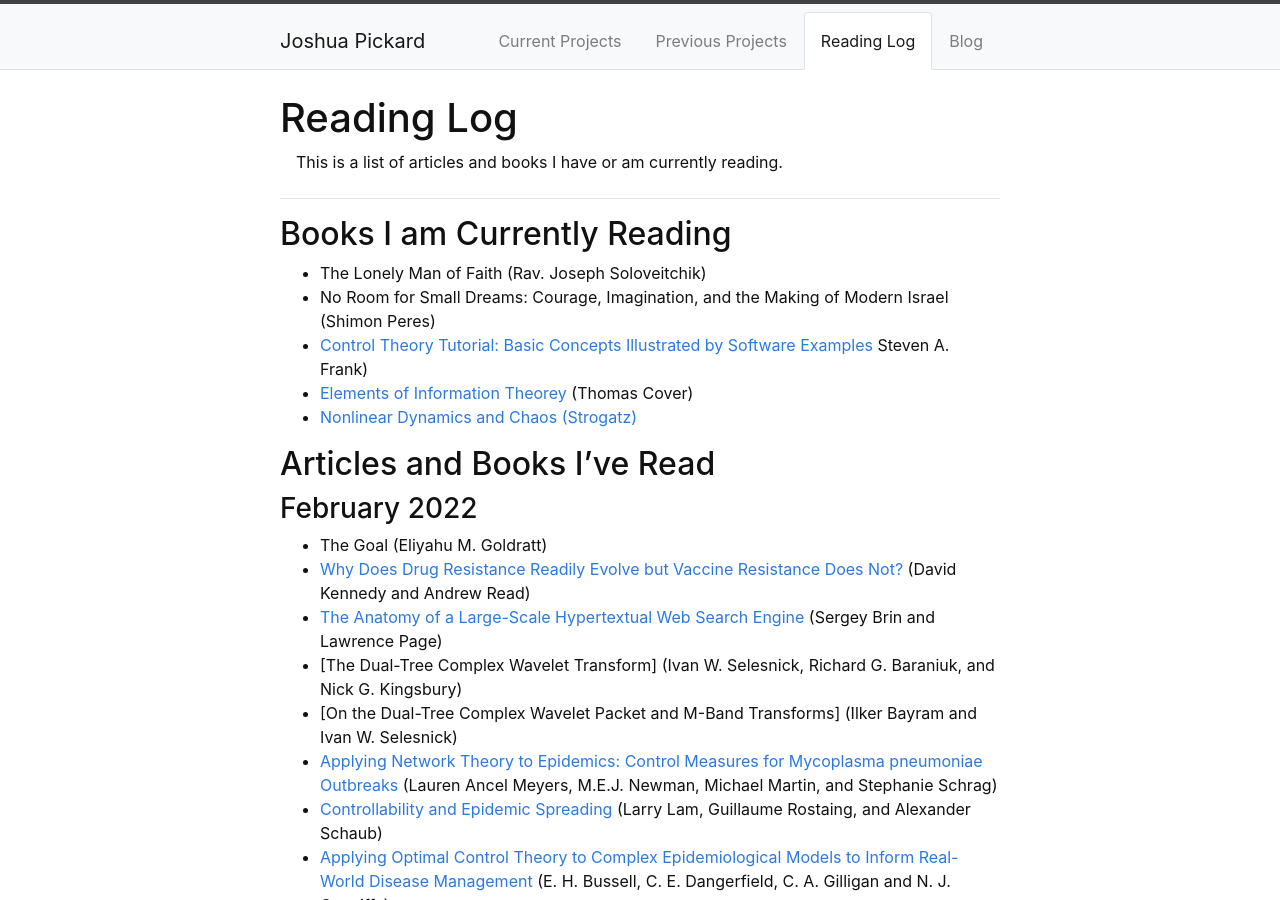
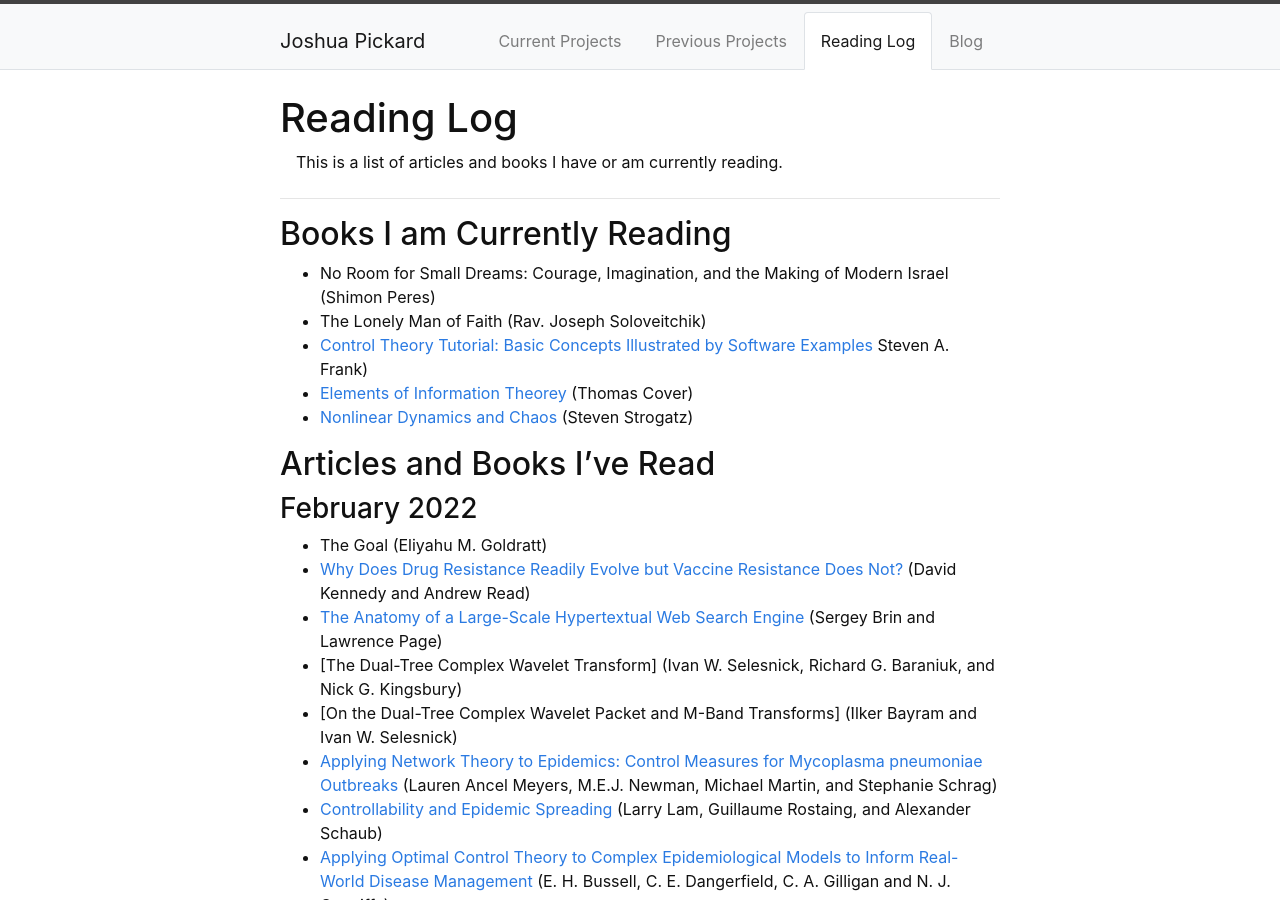
Before and after one commit to Jpickard1/jpickard1.github.io, a Jekyll site: the page built from content/3-Reading_Log.md, in a window 1280 px wide and 900 px high. Built offline with Jekyll 4.4.1, drawn with Linux system fonts in a browser that asks for light colours.

Commit message:
Update 3-Reading_Log.md

```diff
--- a/content/3-Reading_Log.md
+++ b/content/3-Reading_Log.md
@@ -6,11 +6,11 @@ description: >
 ---
 
 ## Books I am Currently Reading
+- No Room for Small Dreams: Courage, Imagination, and the Making of Modern Israel (Shimon Peres)
 - The Lonely Man of Faith (Rav. Joseph Soloveitchik)
-- No Room for Small Dreams: Courage, Imagination, and the Making of Modern Israel (Shimon Peres)
 - [Control Theory Tutorial: Basic Concepts Illustrated by Software Examples](https://library.oapen.org/bitstream/id/ca08ee4d-3639-43d0-81b7-f53ebdfd1e03/1002170.pdf) Steven A. Frank)
 - [Elements of Information Theorey](https://drive.google.com/file/d/1zQ6PUNGxg1kgJyIcyO2JKJmuTRHU6JI2/view) (Thomas Cover)
-- <a href="https://www.biodyn.ro/course/literatura/Nonlinear_Dynamics_and_Chaos_2018_Steven_H._Strogatz.pdf">Nonlinear Dynamics and Chaos (Strogatz)</a>
+- <a href="https://www.biodyn.ro/course/literatura/Nonlinear_Dynamics_and_Chaos_2018_Steven_H._Strogatz.pdf">Nonlinear Dynamics and Chaos</a> (Steven Strogatz)
 
 ## Articles and Books I've Read
 
```
